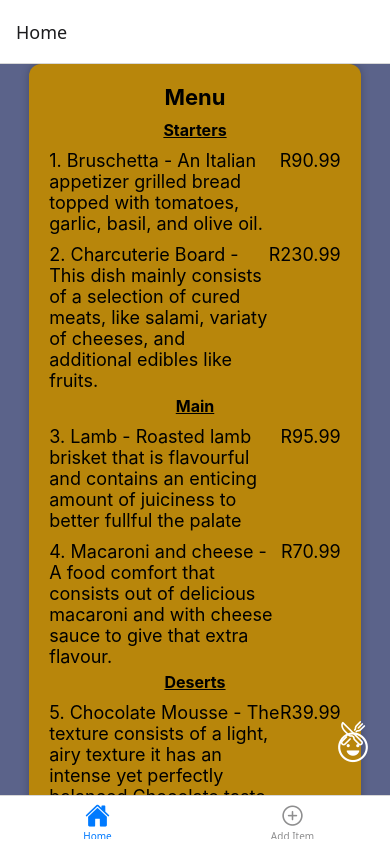
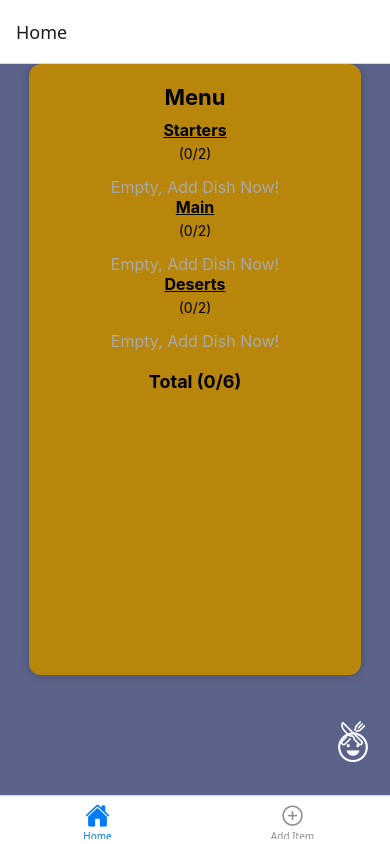
Before and after one commit to Dwayne-PassenzSt10453003/ST10453003-MAST-POE, a React Native app: screen /Home in a window 390 px wide. Built offline with nearby package versions, Linux system fonts and the light colour scheme.

Commit message:
Made several changes to HomeScreen.tsx added counter for each course meal and a total counter.

```diff
--- a/src/screens/components/HomeScreen.tsx
+++ b/src/screens/components/HomeScreen.tsx
@@ -1,33 +1,17 @@
-import { useEffect,useState } from 'react';
-import React from 'react';
-import { View, ScrollView} from 'react-native'
-import { StyleSheet, Text } from 'react-native';
-import { useRoute, useFocusEffect } from '@react-navigation/native';
-import { Animated } from 'react-native';
+import React, { useEffect, useContext, useRef } from 'react';
+import { View, ScrollView, StyleSheet, Text, Animated, TouchableOpacity } from 'react-native';
 import { Ionicons } from '@expo/vector-icons';
-import { useRef } from 'react';
-export default function HomeScreen({navigation,  route}:  any) {
+import { MenuContext } from './MenuContext';
 
-const menuItems = [
-    { id: 1, course:'Starters',name: 'Bruschetta', description: 'An Italian appetizer grilled bread topped with tomatoes, garlic, basil, and olive oil.',price: 'R90.99' },
-    { id: 2, course:'Starters',name: 'Charcuterie Board', description: 'This dish mainly consists of a selection of cured meats, like salami, variaty of cheeses, and additional edibles like fruits.',price: 'R230.99'},
-    { id: 3, course:'Main',name: 'Lamb', description: 'Roasted lamb brisket that is flavourful and contains an enticing amount of juiciness to better fullful the palate',price: 'R95.99'},
-    { id: 4, course:'Main',name: 'Macaroni and cheese', description: ' A food comfort that consists out of delicious macaroni and with cheese sauce to give that extra flavour.',price: 'R70.99'},
-    { id: 5, course:'Deserts',name: 'Chocolate Mousse', description: 'The texture consists of a light, airy texture it has an intense yet perfectly balanced Chocolate taste.',price: 'R39.99'},
-    { id: 6, course:'Deserts',name: 'Strawberry cream cake', description: 'Layered in vanilla cakes dressed in juicy strawberries and covered in whipped cream.',price: 'R219.99'},
-];
-const [dishes, setDishes] = useState(menuItems);
-useFocusEffect(
-    React.useCallback(()=>{
-        if (route.params && route.params.newDishes){
-            setDishes((prev) => [...prev, route.params.newDishes]);
-        }
-    },[route.params])
-);
+export default function HomeScreen({ navigation }: any) {
+    const { menuItems, removeMenuItem } = useContext(MenuContext);
+    const maxDishesPerCourse = 2;
+    const totalMaxDishes = maxDishesPerCourse * 3;
+
     //Avatar Jumping Animation
     const jumpAnimation = useRef(new Animated.Value(0)).current;
 
-      useEffect(()  =>{
+      useEffect(()  => {
         const loop = Animated.loop(
             Animated.sequence([
                 Animated.timing(jumpAnimation, {toValue: -10, duration: 600, useNativeDriver: true}),
@@ -38,30 +22,37 @@ useFocusEffect(
         return () => loop.stop();
     }, []);
 
-
-
 return (
        <View style={styles.container}>
         <ScrollView contentContainerStyle={styles.scrollContainer}>
             <View style={styles.menu}>
                 <Text style={styles.title}>Menu</Text>
 
-                {/*Dishes Grouped by Course*/}
-                {['Starters', 'Main', 'Deserts'].map((course) => (
+                {['Starters', 'Main', 'Deserts'].map((course) => {
+                    const courseItems = menuItems.filter((d) => d.course === course);
+                    return (
                         <View key={course}>
                             <Text style={styles.sectionTitle}>{course}</Text>
-                        {dishes
-                        .filter((d)=> d.course === course)
-                        .map((dish) => (
+                            <Text style={styles.counterText}>({courseItems.length}/{maxDishesPerCourse})</Text>
+                            {courseItems.length > 0 ? (
+                                courseItems.map((dish) => (
                                     <View key={dish.id} style={styles.itemRow}>
                                         <Text style={styles.itemText}>
                                             {dish.id}. {dish.name} - {dish.description}
                                         </Text>
                                         <Text style={styles.price}>{dish.price}</Text>
+                                        <TouchableOpacity onPress={() => removeMenuItem(dish.id)} style={styles.removeButton}>
+                                            <Text style={styles.removeButtonText}>Remove</Text>
+                                        </TouchableOpacity>
                                     </View>
-                        ))}
+                                ))
+                            ) : (
+                                <Text style={styles.placeholderDish}>Empty, Add Dish Now!</Text>
+                            )}
                         </View>
-                ))}
+                    );
+                })}
+                <Text style={styles.totalText}>Total ({menuItems.length}/{totalMaxDishes})</Text>
             </View>
 
         </ScrollView>
@@ -110,6 +101,11 @@ const styles = StyleSheet.create({
     marginBottom: 5,
     textDecorationLine:'underline',
    },
+   counterText: {
+    fontSize: 14,
+    textAlign: 'center',
+    marginBottom: 5,
+   },
    itemRow:{
     flexDirection: 'row',
     justifyContent: 'space-between',
@@ -123,6 +119,29 @@ const styles = StyleSheet.create({
    price: {
     fontSize: 18,
    },
+   removeButton: {
+    backgroundColor: '#d80707ff',
+    borderRadius: 5,
+    paddingHorizontal: 10,
+    paddingVertical: 5,
+    marginLeft: 10,
+   },
+   removeButtonText: {
+    color: '#fff',
+    fontWeight: 'bold',
+   },
+   placeholderDish: {
+    fontSize: 16,
+    color: '#A9A9A9',
+    marginTop: 10,
+    textAlign: 'center',
+   },
+   totalText: {
+    fontSize: 18,
+    fontWeight: 'bold',
+    textAlign: 'center',
+    marginTop: 20,
+   },
  avatarContainer: {
     position: 'absolute',
     bottom: 20,
--- a/src/screens/components/MenuContext.tsx
+++ b/src/screens/components/MenuContext.tsx
@@ -1,19 +1,32 @@
 import React, { createContext, useState } from 'react';
 
+export interface MenuItem {
+  id: number;
+  name: string;
+  description: string;
+  course: string;
+  price: string;
+}
+
 export const MenuContext = createContext({
-  menuItems: [],
-  addMenuItem: (item) => {},
+  menuItems: [] as MenuItem[],
+  addMenuItem: (item: Omit<MenuItem, 'id'>) => {},
+  removeMenuItem: (id: number) => {},
 });
 
 export const MenuProvider = ({ children }) => {
-  const [menuItems, setMenuItems] = useState([]);
+  const [menuItems, setMenuItems] = useState<MenuItem[]>([]);
 
-  const addMenuItem = (item) => {
+  const addMenuItem = (item: Omit<MenuItem, 'id'>) => {
     setMenuItems([...menuItems, { ...item, id: menuItems.length + 1 }]);
   };
 
+  const removeMenuItem = (id: number) => {
+    setMenuItems(menuItems.filter((item) => item.id !== id));
+  };
+
   return (
-    <MenuContext.Provider value={{ menuItems, addMenuItem }}>
+    <MenuContext.Provider value={{ menuItems, addMenuItem, removeMenuItem }}>
       {children}
     </MenuContext.Provider>
   );
```
Lines whose indentation alone changed are shown as unchanged.
